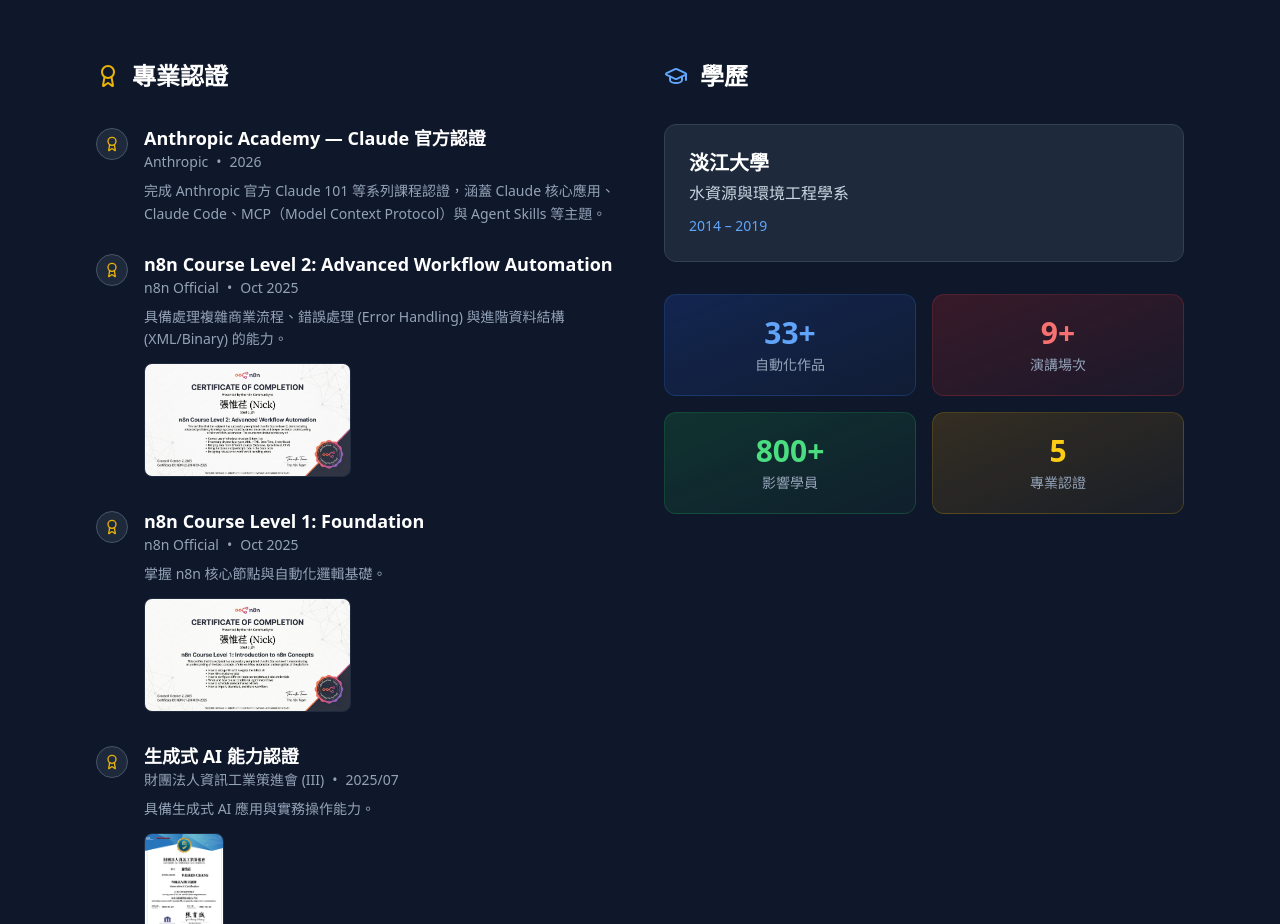
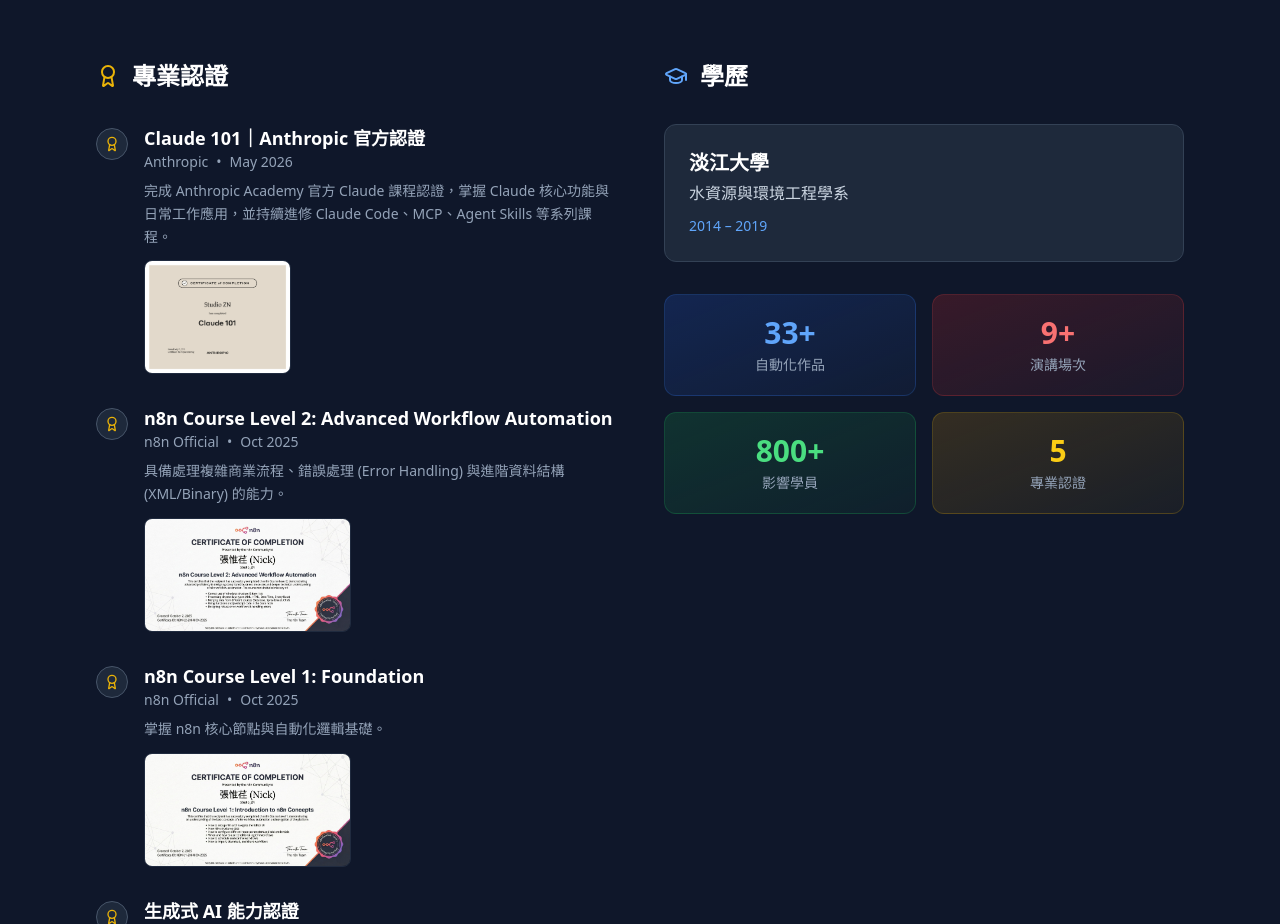
Before and after one commit to nickleo051216/nick-n8n, a React (Vite) app: page / in a window 1280 px wide. Shown: the part 2980-3904 px from the top of the page. Built offline with nearby package versions, Linux system fonts and the light colour scheme.

Commit message:
feat: 新增 Claude 101 完課證書縮圖、認證標題改為 Claude 101 並補上發證日期

```diff
--- a/src/components/Experience.jsx
+++ b/src/components/Experience.jsx
@@ -135,11 +135,13 @@
                                 ? 'images/cert-n8n-level2.png'
                                 : cert.title.includes('Level 1')
                                     ? 'images/cert-n8n-level1.png'
-                                    : cert.title.includes('生成式 AI')
-                                        ? 'images/cert-iii-genai.png'
-                                        : cert.title.includes('嘉惠學子')
-                                            ? 'images/cert-soochow.png'
-                                            : null;
+                                    : cert.title.includes('Claude')
+                                        ? 'images/cert-claude-101.png'
+                                        : cert.title.includes('生成式 AI')
+                                            ? 'images/cert-iii-genai.png'
+                                            : cert.title.includes('嘉惠學子')
+                                                ? 'images/cert-soochow.png'
+                                                : null;
                             return (
                                 <div key={i} className="flex gap-4 relative">
                                     <div className="flex-shrink-0 mt-1">
--- a/src/data/profile.js
+++ b/src/data/profile.js
@@ -29,10 +29,10 @@
 // 專業認證
 export const certifications = [
   {
-    title: "Anthropic Academy — Claude 官方認證",
+    title: "Claude 101｜Anthropic 官方認證",
     issuer: "Anthropic",
-    date: "2026",
-    desc: "完成 Anthropic 官方 Claude 101 等系列課程認證，涵蓋 Claude 核心應用、Claude Code、MCP（Model Context Protocol）與 Agent Skills 等主題。"
+    date: "May 2026",
+    desc: "完成 Anthropic Academy 官方 Claude 課程認證，掌握 Claude 核心功能與日常工作應用，並持續進修 Claude Code、MCP、Agent Skills 等系列課程。"
   },
   {
     title: "n8n Course Level 2: Advanced Workflow Automation",
```
Also changed, not shown: public/images/cert-claude-101.png (added).
